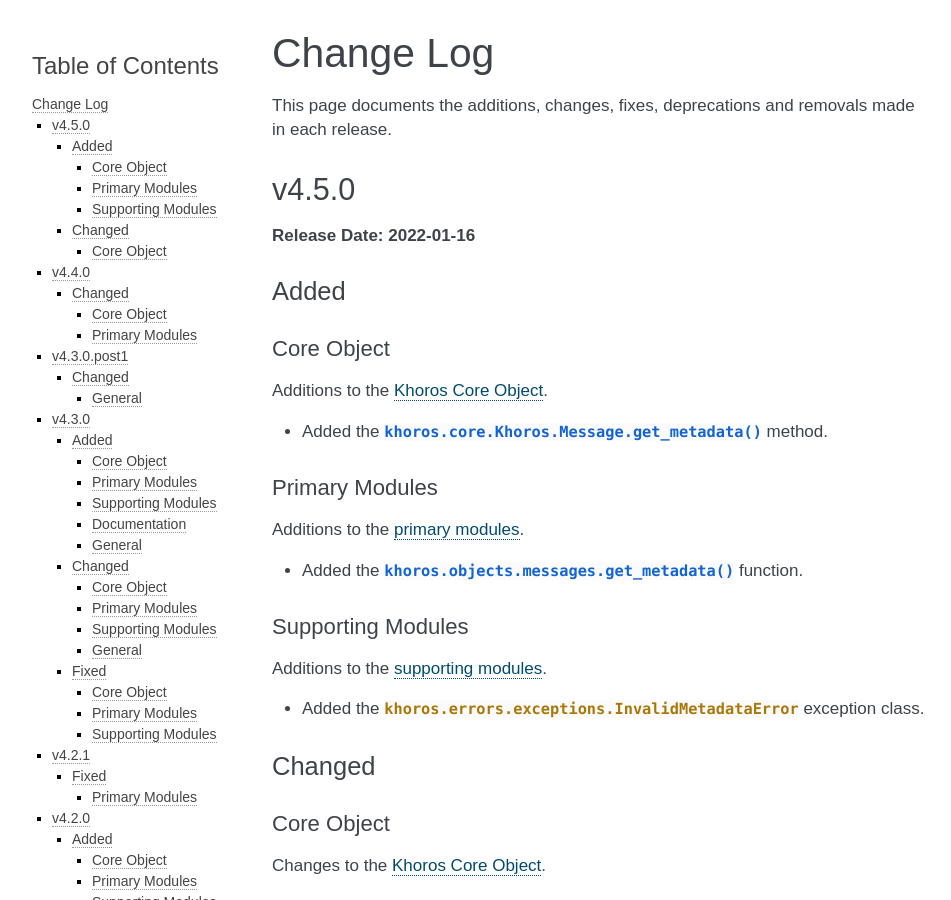
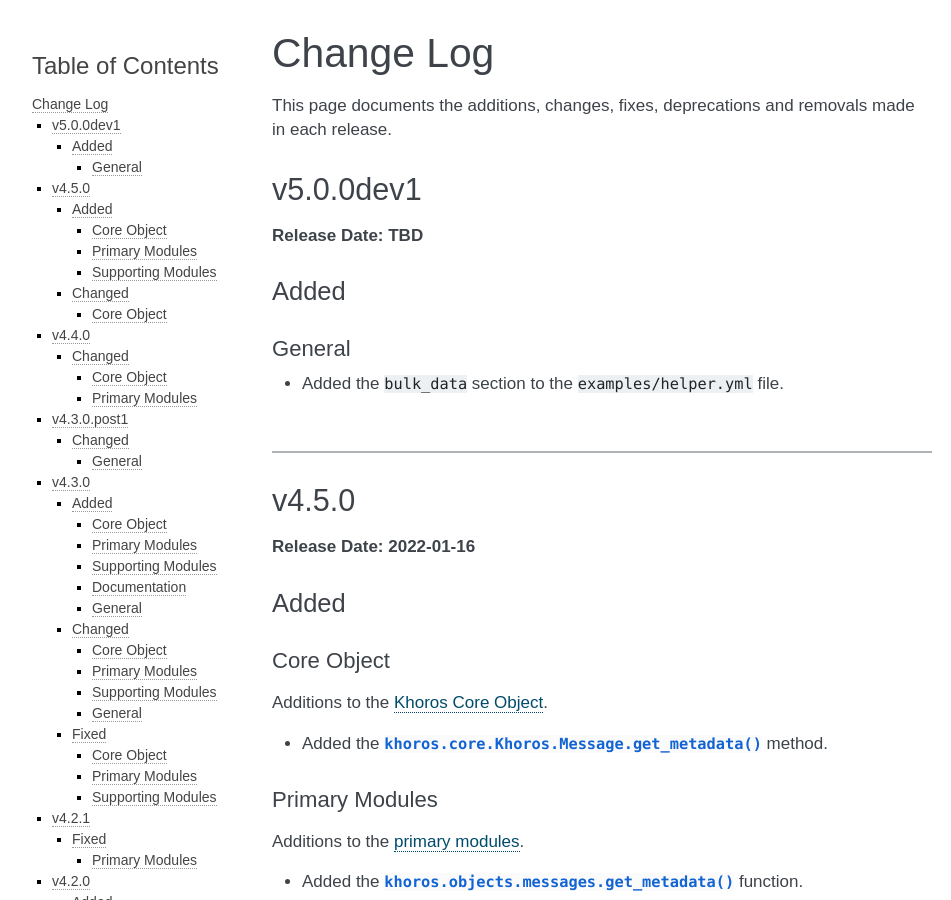
Before and after one commit to jeffshurtliff/khoros, a Sphinx documentation site: the page built from docs/changelog.rst, in a window 1280 px wide and 900 px high. Shown: the whole window, without its empty margins (148-1099 px from the left). Built offline with Sphinx 7.4.7, drawn with Linux system fonts in a browser that asks for light colours.

Commit message:
Added the bulk_data section to examples/helper.yml

```diff
--- a/docs/changelog.rst
+++ b/docs/changelog.rst
@@ -2,6 +2,22 @@
 Change Log
 ##########
 This page documents the additions, changes, fixes, deprecations and removals made in each release.
+
+**********
+v5.0.0dev1
+**********
+**Release Date: TBD**
+
+Added
+=====
+
+General
+-------
+* Added the ``bulk_data`` section to the ``examples/helper.yml`` file.
+
+|
+
+-----
 
 ******
 v4.5.0
```
Also changed, not shown: 1 other file.
